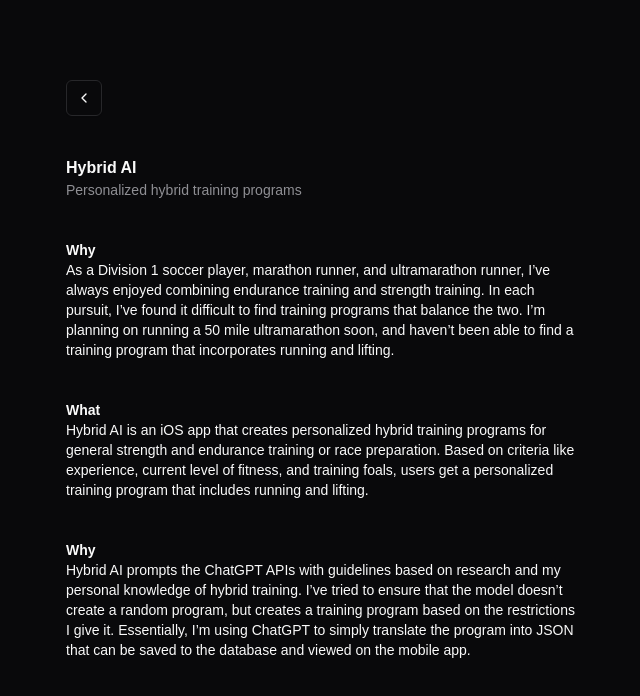
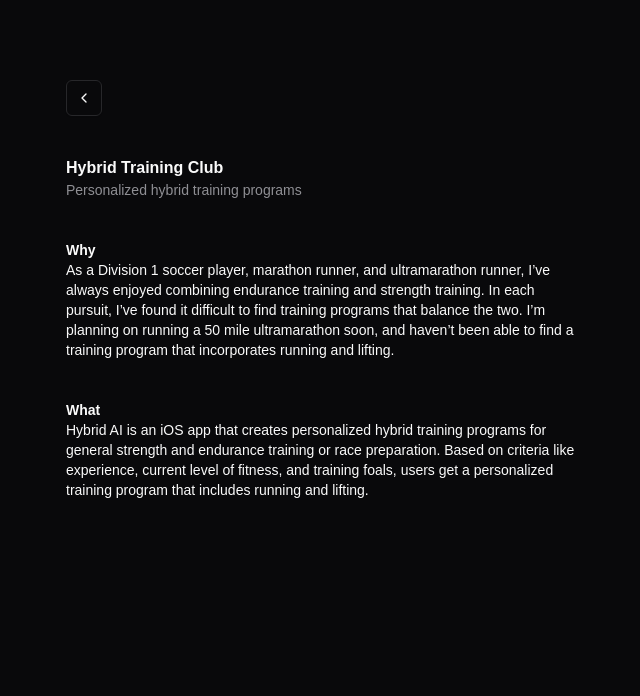
Before and after one commit to michaelrbautista/portfolio, a Next.js app: page /building in a window 1280 px wide. Shown: the top 696 px of the page, without its empty margins (318-958 px from the left). Built offline with nearby package versions, Linux system fonts and the light colour scheme.

Commit message:
Updated build page

```diff
--- a/src/app/building/page.tsx
+++ b/src/app/building/page.tsx
@@ -7,7 +7,7 @@
                 <BackButton />
                 <div className="flex flex-col gap-10">
                     <div className="flex flex-col">
-                        <p className="font-semibold text-base">Hybrid AI</p>
+                        <p className="font-semibold text-base">Hybrid Training Club</p>
                         <p className="text-sm text-systemGray">Personalized hybrid training programs</p>
                     </div>
                     <div className="flex flex-col gap-10">
@@ -32,17 +32,6 @@
                                 </p>
                             </div>
                         </div>
-                        <div className="flex flex-col">
-                            <h1 className="text-sm font-semibold">Why</h1>
-                            <div className="flex flex-col gap-5">
-                                <p className="text-sm">
-                                    Hybrid AI prompts the ChatGPT APIs with guidelines based on research and my personal knowledge of
-                                    hybrid training. I’ve tried to ensure that the model doesn’t create a random program, but creates a
-                                    training program based on the restrictions I give it. Essentially, I’m using ChatGPT to simply translate
-                                    the program into JSON that can be saved to the database and viewed on the mobile app.
-                                </p>
-                            </div>
-                        </div>
                     </div>
                 </div>
             </div>
--- a/src/app/items.ts
+++ b/src/app/items.ts
@@ -1,7 +1,7 @@
 export const items = [
     {
         date: "Present",
-        title: "Building Hybrid AI",
+        title: "Building Hybrid Training Club",
         navigateUrl: "/building"
     },
     {
```
